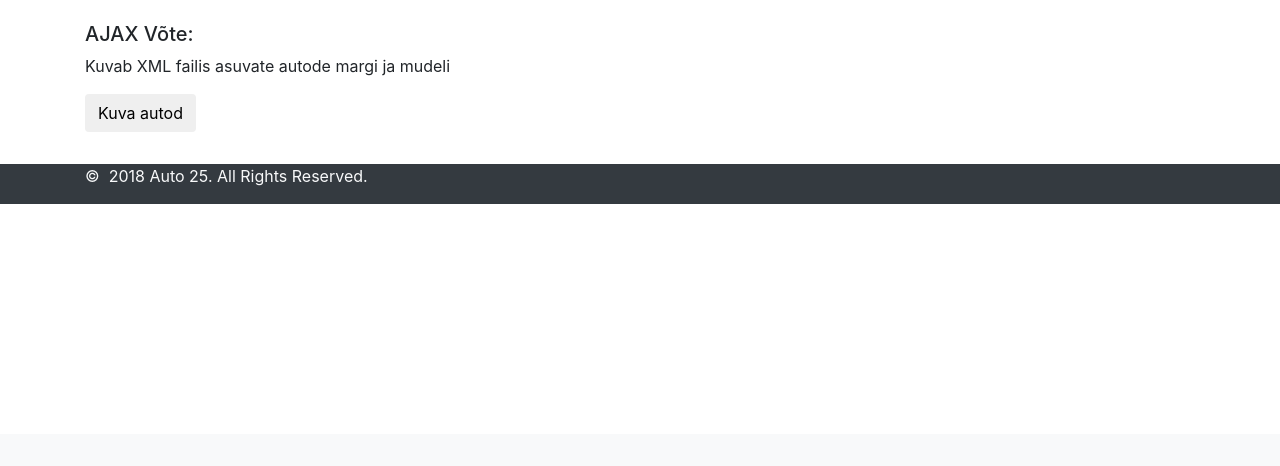
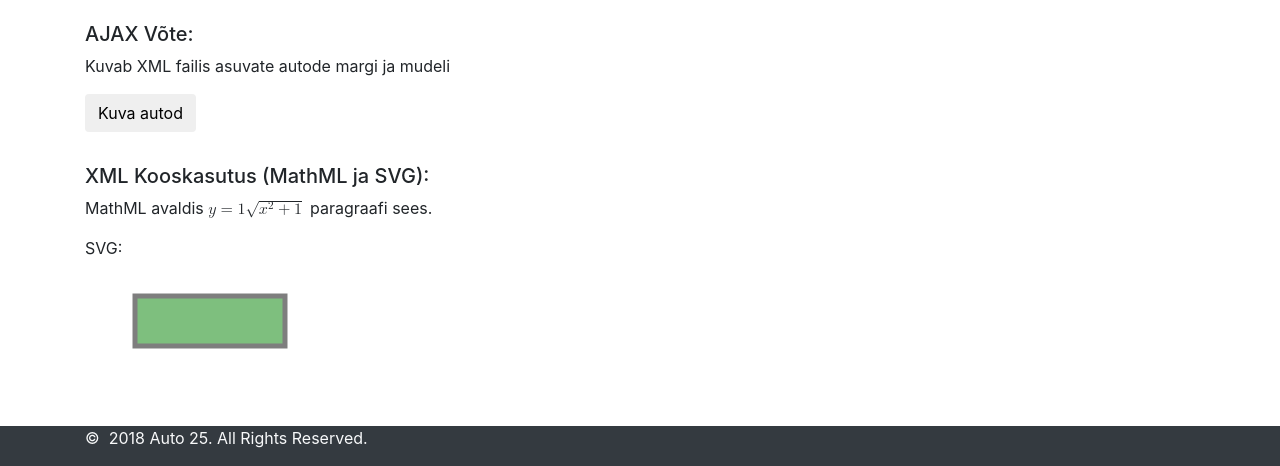
Before and after one commit to greksn/Auto25, a Django app: page /kontakt in a window 1280 px wide. Shown: the part 366-832 px from the top of the page. Before the commit the page ends 570 px from the top, so only its background shows below. Run offline with Django 3.2, Linux system fonts and the light colour scheme; some libraries are stand-ins or nearby versions.

Commit message:
xml based languages, closes #17

```diff
--- a/autoportaal/mainapp/templates/mainapp/kontakt.html
+++ b/autoportaal/mainapp/templates/mainapp/kontakt.html
@@ -33,5 +33,34 @@
     <button id="ajaxvote" class="btn mb-2" onclick="loadDoc()">Kuva autod</button>
     <table id="autod"></table>
     <br>
+    <div class="xmlkoosvote" xmlns="http://www.w3.org/1999/xhtml">
+        <h5>XML Kooskasutus (MathML ja SVG): </h5>
+        <p>MathML avaldis
+        <math xmlns="http://www.w3.org/1998/Math/MathML">
+            <mrow>
+                <mi>y</mi>
+                <mo>=</mo>
+                <mrfac>
+                    <mn>1</mn>
+                    <msqrt>
+                        <mrow>
+                            <msup>
+                                <mi>x</mi>
+                                <mn>2</mn>
+                            </msup>
+                            <mo>+</mo>
+                            <mn>1</mn>
+                        </mrow>
+                    </msqrt>
+                </mrfac>
+            </mrow>
+        </math>
+        paragraafi sees. </p>
+        <p>SVG:</p>
+        <svg className="svgvote" xmlns="http://www.w3.org/2000/svg">
+            <rect x="50" y="20" width="150" height="50" style="fill:green;stroke:black;stroke-width:5;opacity:0.5" />
+            Teie brauser ei toeta inline SVG-d.
+        </svg>
+    </div>
 </div>
 {% endblock content %}
```
